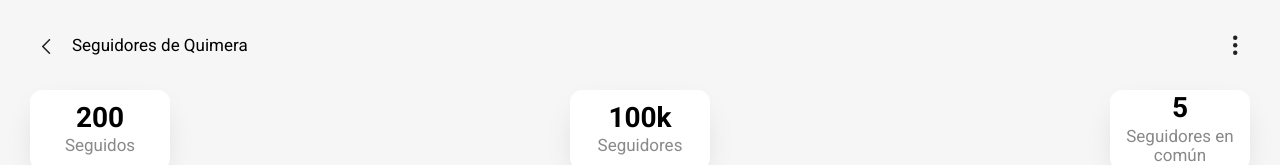
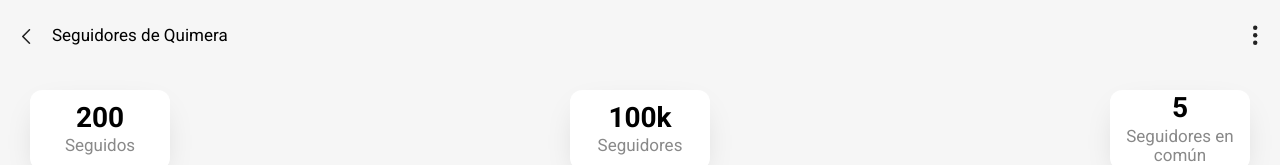
Before and after one commit to gdgrosario/petgram-front, a React (Create React App) app: page /Followers in a window 1280 px wide. Shown: the top 165 px of the page. Built offline with nearby package versions, Linux system fonts and the light colour scheme.

Commit message:
✨ add: function the back button and polishing the style of the same component a bit

```diff
--- a/src/components/NavPages/NavPages.jsx
+++ b/src/components/NavPages/NavPages.jsx
@@ -1,15 +1,14 @@
 import "./NavPages.scss";
-
 /* svgs */
 import backBtn from "assets/svgs/icons/arrow.svg";
 import menuBtn from "assets/svgs/icons/bar.svg";
 
-export function NavPages({ titleHeaderPage }) {
+export function NavPages({ titleHeaderPage , history }) {
   return (
     <header className="header-nav-pages">
       <ul className="header-nav-pages__list">
         <li className="header-nav-pages__item">
-          <button className="header-nav-pages__btn">
+          <button onClick={() => history.goBack()} className="header-nav-pages__btn">
             <img
               className="header-nav-pages__svg header-nav-pages__svg--pointer"
               src={backBtn}
--- a/src/components/NavPages/NavPages.scss
+++ b/src/components/NavPages/NavPages.scss
@@ -4,7 +4,7 @@
     top: 0;
     background-color: #F6F6F6 ;
     left: 0;
-    padding: 30px 0 20px 0;
+    padding: 20px 0 20px 0;
     right: 0 ;
     &__list{
         display: flex;
@@ -12,7 +12,7 @@
         align-items: center;
         list-style: none;
         margin: 0;
-        padding: 0 30px;
+        padding: 0 10px;
     }
     &__item{
         &--left{
--- a/src/pages/Errors/Error404.jsx
+++ b/src/pages/Errors/Error404.jsx
@@ -2,10 +2,11 @@ import React from 'react'
 import './Error404.scss'
 import { ReactComponent as ErrorSvg404 } from "assets/svgs/404_two.svg";
 import { NavPages } from 'components/NavPages/NavPages';
-export const Error404 = () => {
+export const Error404 = (props) => {
+
     return (
         <>
-            <NavPages titleHeaderPage="Volver" />
+            <NavPages titleHeaderPage="Volver" history={props.history} />
 
             <div className="container-404">
                 <div className="container-404__content">
--- a/src/pages/Errors/Error404.scss
+++ b/src/pages/Errors/Error404.scss
@@ -13,7 +13,7 @@
 
     &__text{
         color: #989898;
-        font-size: 20px;
+        font-size: 18px;
         margin: 0;
         font-weight: bold;
     }
@@ -22,6 +22,6 @@
         color: #C5C5C5;
         font-weight: bold;
         letter-spacing: 2PX;
-        font-size: 18px;
+        font-size: 16px;
     }
 }
--- a/src/pages/Followers/Followers.jsx
+++ b/src/pages/Followers/Followers.jsx
@@ -7,10 +7,10 @@ import { SearchFollowers } from './components/SearchFollowers/SearchFollowers';
 import { CardFriend } from './components/ListFriends/CardFriend';
 import { FooterActionButtons } from 'components/FooterActionButtons/FooterActionButtons';
 
-export function Followers () {
+export function Followers (props) {
     return (
         <div className="container">
-                <NavPages titleHeaderPage="Seguidores de Quimera" />
+                <NavPages titleHeaderPage="Seguidores de Quimera" history={props.history} />
 
                <section className="section-cardProfile">
                     <CardInfoProfile number="200"  textCard="Seguidos" />
```
